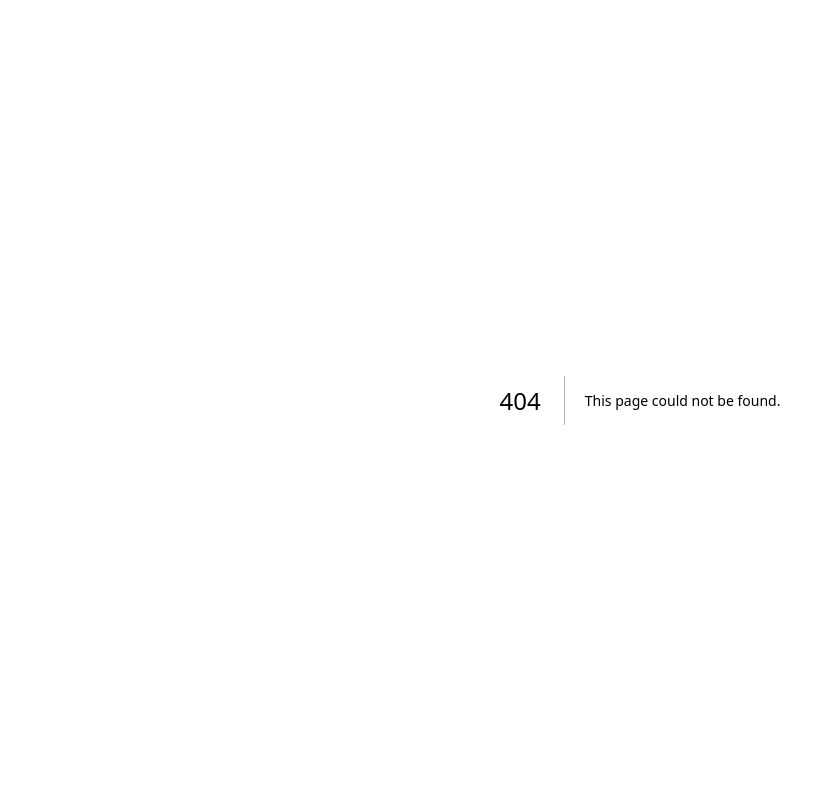
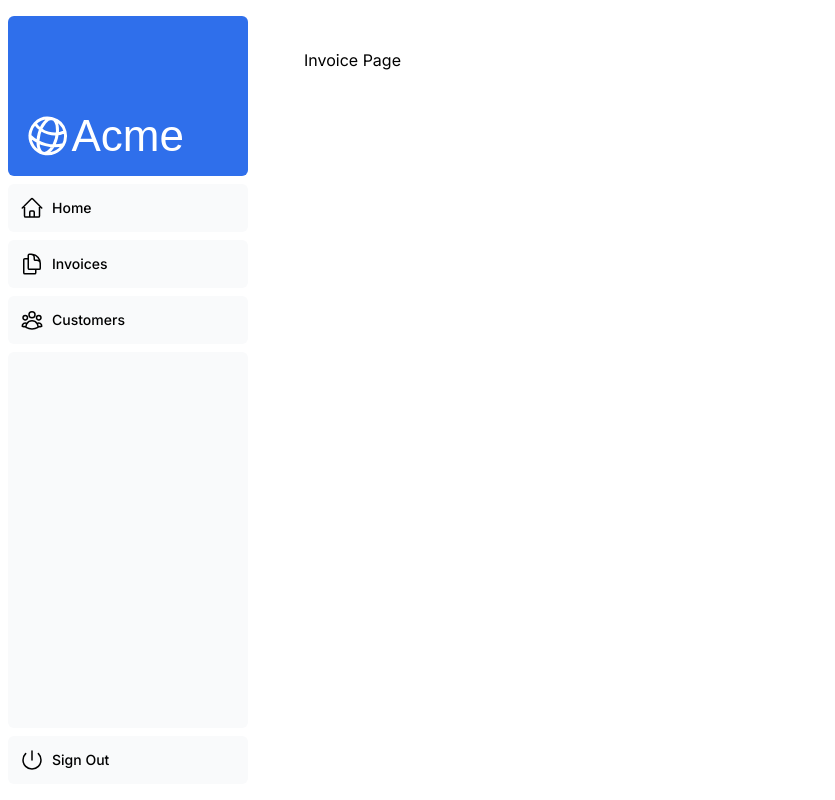
Before and after one commit to irfan-khairul/nextjs-dashboard, a Next.js app: page /dashboard/invoices in a window 1280 px wide. Before the commit this address had no page. Shown: the whole page, without its empty margins (0-835 px from the left). Built offline with nearby package versions, Linux system fonts and the light colour scheme; a web font is replaced by a local one.

Commit message:
Chapter 4

```diff
--- /dev/null
+++ b/app/dashboard/customers/page.tsx
@@ -0,0 +1,3 @@
+export default function Page() {
+  return <p>Customers Page</p>;
+}
--- /dev/null
+++ b/app/dashboard/invoices/page.tsx
@@ -0,0 +1,3 @@
+export default function Page() {
+  return <p>Invoice Page</p>;
+}
--- /dev/null
+++ b/app/dashboard/layout.tsx
@@ -0,0 +1,12 @@
+import SideNav from '@/app/ui/dashboard/sidenav';
+
+export default function Layout({ children }: { children: React.ReactNode }) {
+  return (
+    <div className="flex h-screen flex-col md:flex-row md:overflow-hidden">
+      <div className="w-full flex-none md:w-64">
+        <SideNav />
+      </div>
+      <div className="flex-grow p-6 md:overflow-y-auto md:p-12">{children}</div>
+    </div>
+  );
+}
--- /dev/null
+++ b/app/dashboard/page.tsx
@@ -0,0 +1,3 @@
+export default function Page() {
+  return <p>Dashboard Page</p>;
+}
--- a/app/layout.tsx
+++ b/app/layout.tsx
@@ -8,7 +8,7 @@
 }) {
   return (
     <html lang="en">
-      <body className={`${inter.className} antialiased`}> {children}</body>
+      <body className={`${inter.className} antialiased`}>{children}</body>
     </html>
   );
 }
--- a/app/page.tsx
+++ b/app/page.tsx
@@ -1,9 +1,9 @@
 import AcmeLogo from '@/app/ui/acme-logo';
 import { ArrowRightIcon } from '@heroicons/react/24/outline';
+import Image from 'next/image';
 import Link from 'next/link';
-import { lusitana } from './ui/fonts';
-import styles from './ui/home.module.css';
-import Image from 'next/image';
+import { lusitana } from '@/app/ui/fonts';
+import styles from '@/app/ui/home.module.css';
 
 export default function Page() {
   return (
```
